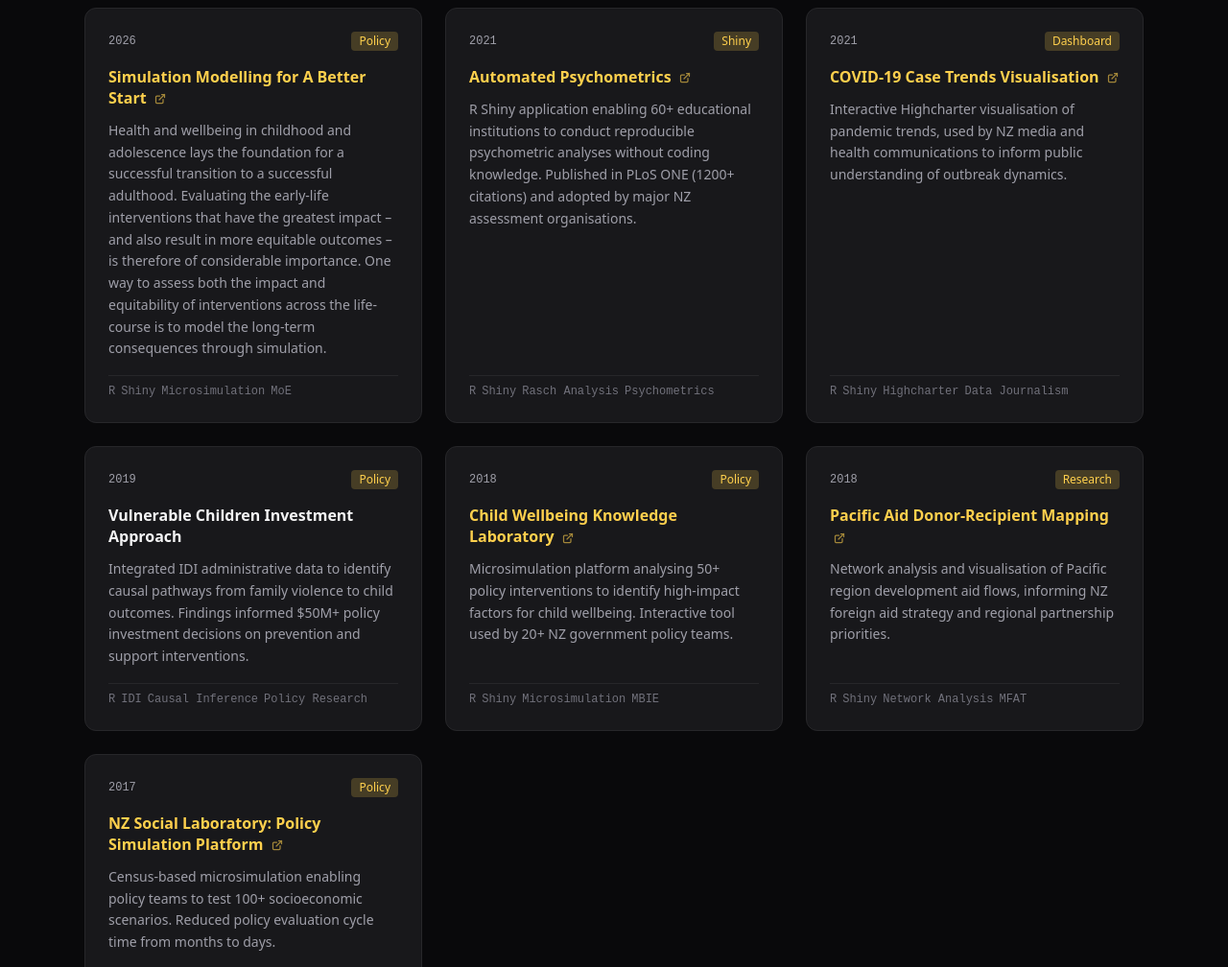
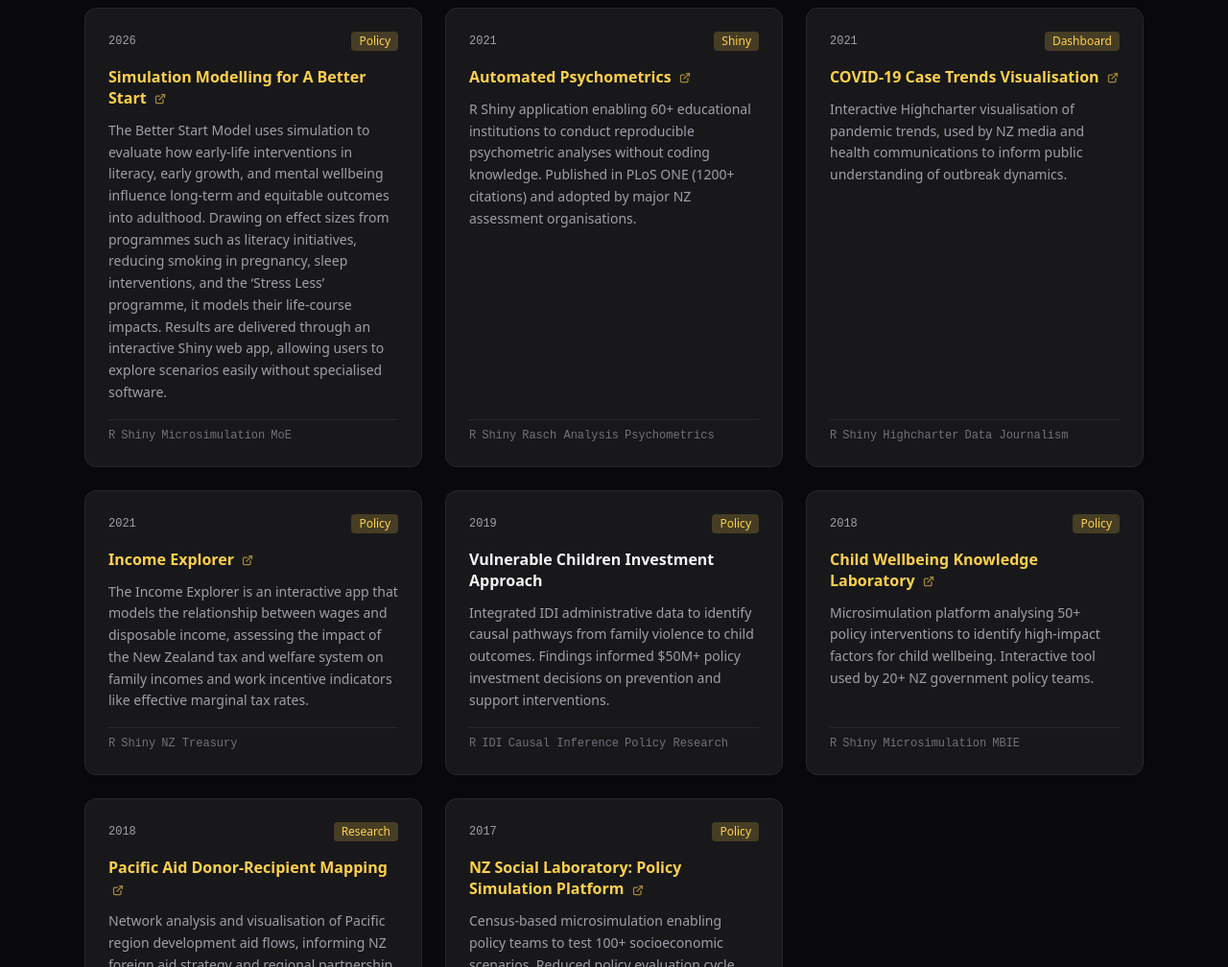
Before and after one commit to kcha193/Resume, an Astro site: page / in a window 1280 px wide. Shown: the part 3580-4588 px from the top of the page at 96% size. Built offline with nearby package versions, Linux system fonts and the light colour scheme; Astro itself is replaced by a stand-in of ours.

Commit message:
added a couple more project

```diff
--- a/src/content/projects/better-start-model.md
+++ b/src/content/projects/better-start-model.md
@@ -1,6 +1,6 @@
 ---
 title: "Simulation Modelling for A Better Start"
-blurb: "Health and wellbeing in childhood and adolescence lays the foundation for a successful transition to a successful adulthood. Evaluating the early-life interventions that have the greatest impact – and also result in more equitable outcomes – is therefore of considerable importance. One way to assess both the impact and equitability of interventions across the life-course is to model the long-term consequences through simulation."
+blurb: "The Better Start Model uses simulation to evaluate how early-life interventions in literacy, early growth, and mental wellbeing influence long-term and equitable outcomes into adulthood. Drawing on effect sizes from programmes such as literacy initiatives, reducing smoking in pregnancy, sleep interventions, and the ‘Stress Less’ programme, it models their life-course impacts. Results are delivered through an interactive Shiny web app, allowing users to explore scenarios easily without specialised software."
 url: "https://compassnz.shinyapps.io/BetterStartModelShinyV2/"
 stack: ["R", "Shiny", "Microsimulation", "MoE"]
 category: "policy"
--- /dev/null
+++ b/src/content/projects/tsy-income-explorer.md
@@ -0,0 +1,11 @@
+---
+title: "Income Explorer"
+blurb: "The Income Explorer is an interactive app that models the relationship between wages and disposable income, assessing the impact of the New Zealand tax and welfare system on family incomes and work incentive indicators like effective marginal tax rates."
+url: "https://kcha193.shinyapps.io/IncomeExplorer/"
+stack: ["R", "Shiny", "NZ Treasury"]
+category: "policy"
+featured: true
+year: 2021
+---
+
+NZ Treasury
```
